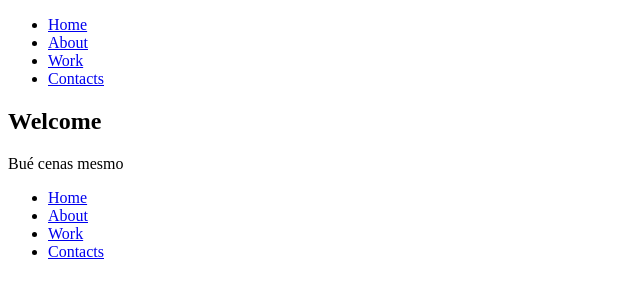
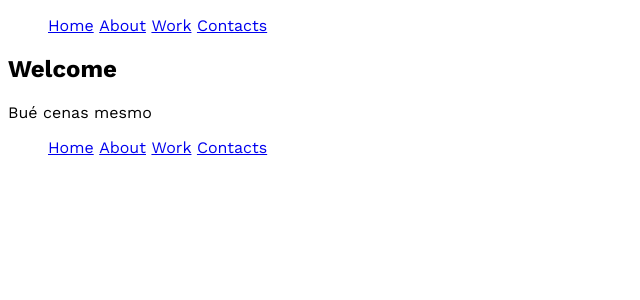
Before and after one commit to camilavmoura/web-dev, a Jekyll site: the page built from index.html, in a window 1280 px wide. Shown: the top 300 px of the page, without its empty margins (0-640 px from the left). Built offline with Jekyll 4.4.1, drawn with Linux system fonts in a browser that asks for light colours; Markdown is read by kramdown in place of the engine named in the settings.

Commit message:
Update somuchstyle.css

```diff
--- a/css/somuchstyle.css
+++ b/css/somuchstyle.css
@@ -1,3 +1,14 @@
 html {
-    font: "work sans", sans-serif;
+    font-family: "Work Sans", sans-serif;
 }
+
+.navitems {
+    color: goldenrod;
+}
+
+li {
+    list-style: none;
+    display: inline-block;
+}
+
+@import url('https://fonts.googleapis.com/css2?family=Work+Sans:ital,wght@0,100;0,200;0,300;0,400;0,500;0,531;0,600;0,700;0,800;0,900;1,100;1,200;1,300;1,400;1,500;1,531;1,600;1,700;1,800;1,900&display=swap');
```
